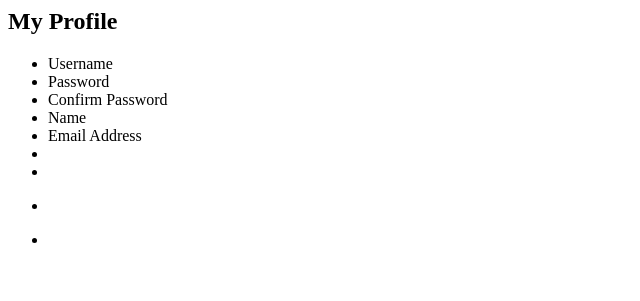
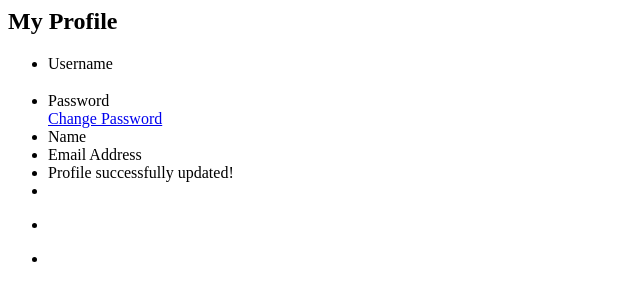
Before and after one commit to mnavarret/trackmacros, a PHP site: template application/views/profile.php in a window 1280 px wide. Shown: the top 301 px of the page, without its empty margins (0-640 px from the left). Run offline with PHP 8.4, Linux system fonts and the light colour scheme; the template is opened without the code that fills it, so the values that code supplies are empty.

Commit message:
Removed editboxes for username and password. Password is now a link to a changepassword page.

```diff
--- a/application/views/profile.php
+++ b/application/views/profile.php
@@ -1,33 +1,18 @@
-	<section id="content" class="body">
+	<div id="content" class="body">
     	<h2>My Profile</h2>
     <?php
 
         echo form_open('trackmacros/update_profile');
-        $username = array(
-            'name'      =>      'username',
-            'id'        =>      'username',
-            'value'     =>      set_value('username')
-        );
 
-        $password = array(
-            'name'      =>      'password',
-            'id'        =>      'password',
-            'value'     =>      ''
-        );
-        $password_confirm = array(
-            'name'      =>      'password_confirm',
-            'id'        =>      'password_confirm',
-            'value'     =>      ''
-        );
         $name = array(
             'name'      =>      'name',
             'id'        =>      'name',
-            'value'     =>      set_value('name')
+            'value'     =>      $this->session->userdata('name')
         );
         $email_address = array(
             'name'      =>      'email_address',
             'id'        =>      'email_address',
-            'value'     =>      set_value('email_address')
+            'value'     =>      $this->session->userdata('email_address')
         );
 
     ?>
@@ -36,21 +21,14 @@
         <li>
         <label>Username</label>
         <div>
-            <?php echo form_input($username); ?>
+        <h3><?php echo $this->session->userdata('username'); ?></h3>
         </div>
         </li>
 
         <li>
         <label>Password</label>
         <div>
-            <?php echo form_password($password); ?>
-        </div>
-        </li>
-
-        <li>
-        <label>Confirm Password</label>
-        <div>
-            <?php echo form_password($password_confirm); ?>
+        <?php echo "<a class=\"orange\" href=\"changepassword\"/>Change Password</a>"; ?>
         </div>
         </li>
 
@@ -69,8 +47,22 @@
         </li>
 
         <li>
-        <div>
-            <?php echo validation_errors(); ?>
+        <div class="error">
+            <?php
+                if( $this->session->flashdata('updated_profile_successful') == TRUE )
+	            {
+	                echo 'Profile successfully updated!';
+	            }
+	            else
+	            if( $this->session->flashdata('updated_password_successful') == TRUE )
+	            {
+	                echo 'Password successfully updated!';
+	            }
+	            else
+	            {
+	            	echo validation_errors();
+	            }
+	        ?>
         </div>
         </li>
 
@@ -85,4 +77,4 @@
 
         echo form_close();
     ?>
-	</section><!-- /#content -->
+	</div><!-- /#content -->
```
